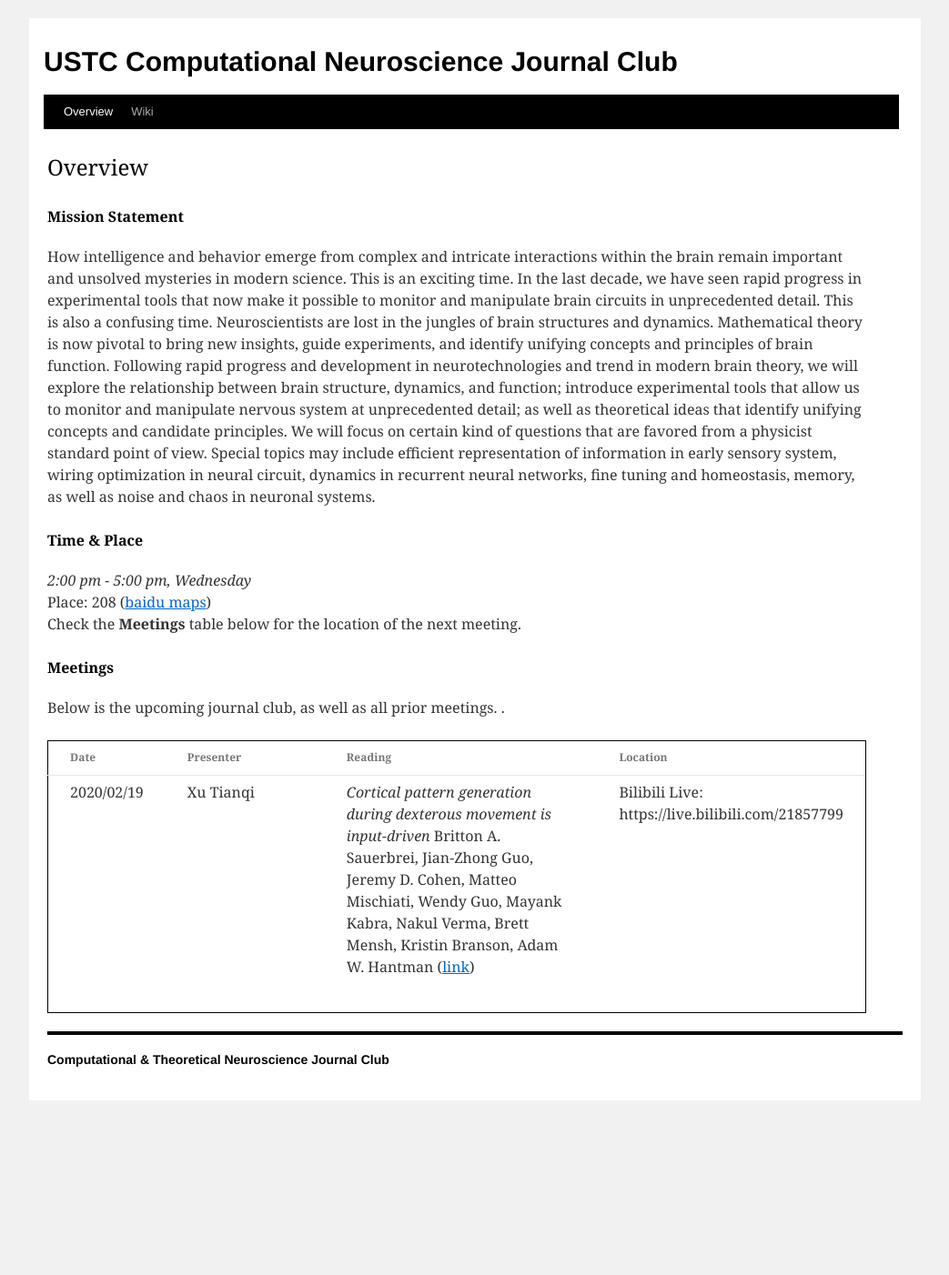
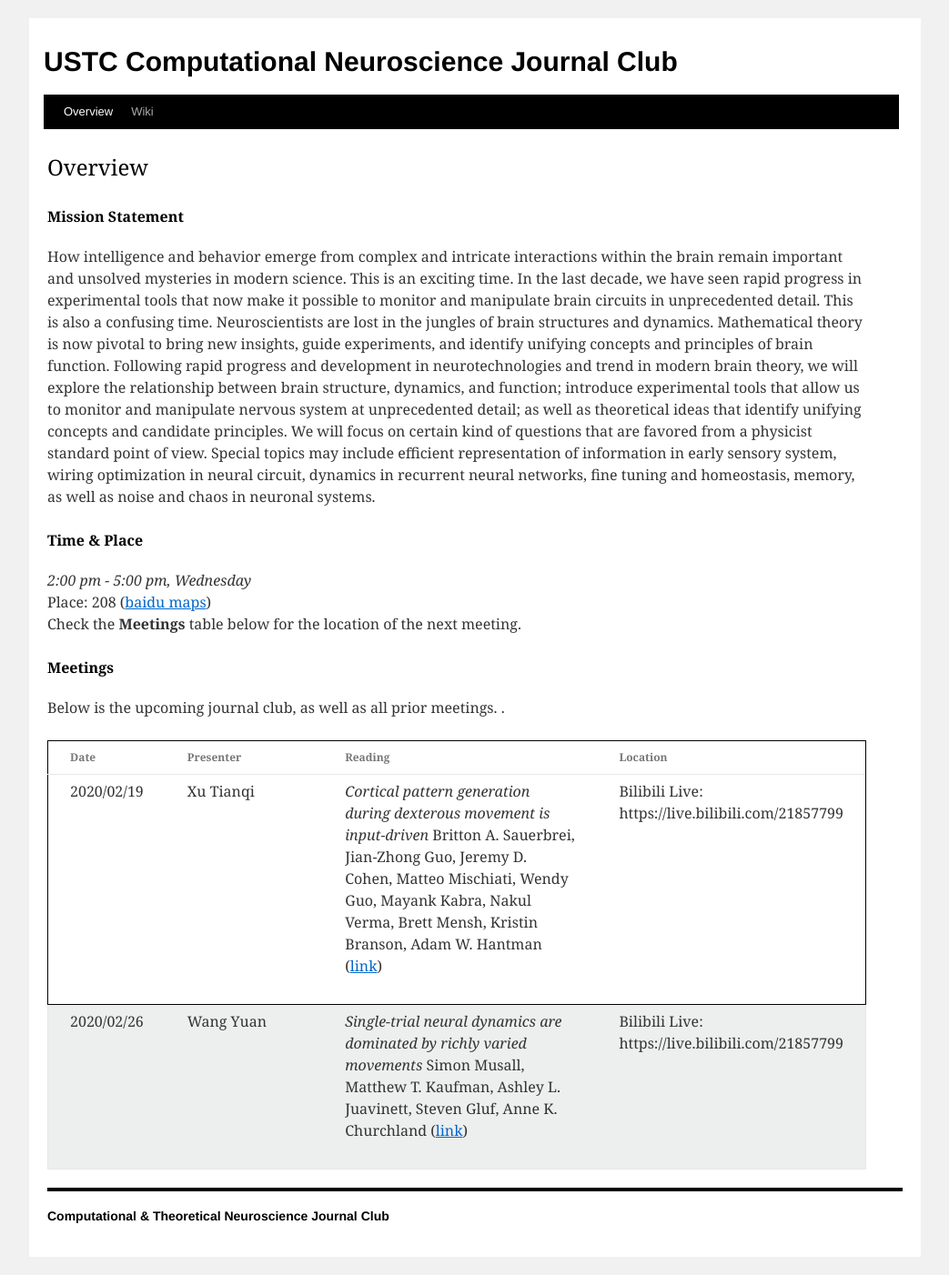
Before and after one commit to CNeuroUSTC/CNeuroUSTC.github.io, a Jekyll site: the page built from index.html, in a window 1280 px wide. Shown: the whole page at 91% size, without its empty margins (118-1161 px from the left). Built offline with Jekyll 4.4.1, drawn with Linux system fonts in a browser that asks for light colours; before the commit the page ends 1230 px from its top, so only the background shows below that.

Commit message:
2020/02/26

```diff
--- a/_data/meeting_info.yml
+++ b/_data/meeting_info.yml
@@ -5,3 +5,11 @@
   pdf: "None"
   authors: "Britton A. Sauerbrei, Jian-Zhong Guo, Jeremy D. Cohen, Matteo Mischiati, Wendy Guo, Mayank Kabra, Nakul Verma, Brett Mensh, Kristin Branson, Adam W. Hantman"
   location: "Bilibili Live: https://live.bilibili.com/21857799"
+
+- presenter: Wang Yuan
+  date: 2020/02/26
+  paper: "Single-trial neural dynamics are dominated by richly varied movements"
+  url: "https://www.nature.com/articles/s41593-019-0502-4"
+  pdf: "None"
+  authors: "Simon Musall, Matthew T. Kaufman, Ashley L. Juavinett, Steven Gluf, Anne K. Churchland"
+  location: "Bilibili Live: https://live.bilibili.com/21857799"
```
